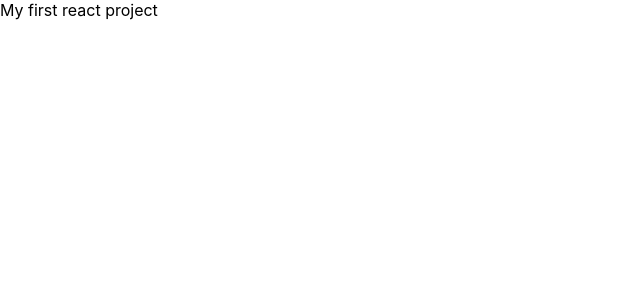
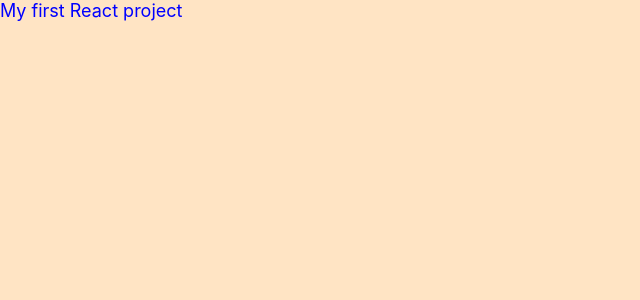
Before and after one commit to ChiefLopes/My-first-React-repo, a React (Create React App) app: page / in a window 1280 px wide. Shown: the top 300 px of the page, without its empty margins (0-640 px from the left). Built offline with nearby package versions, Linux system fonts and the light colour scheme.

Commit message:
my first react work

```diff
--- a/src/App.js
+++ b/src/App.js
@@ -1,8 +1,15 @@
 import React from "react";
 
+
  function Apply() {
- return <>My first react project</>
+   const styles = {
+     color: "blue",
+     fontSize: "18px",
+     display: "flex",
+     justifyContent: "centre",
+   };
+
+   return <div style={styles}>My first React project</div>;
  }
-
 export default Apply;
 // export default App;
--- a/src/index.css
+++ b/src/index.css
@@ -7,6 +7,7 @@ body {
     sans-serif;
   -webkit-font-smoothing: antialiased;
   -moz-osx-font-smoothing: grayscale;
+  background-color: bisque;
 }
 
 code {
```
